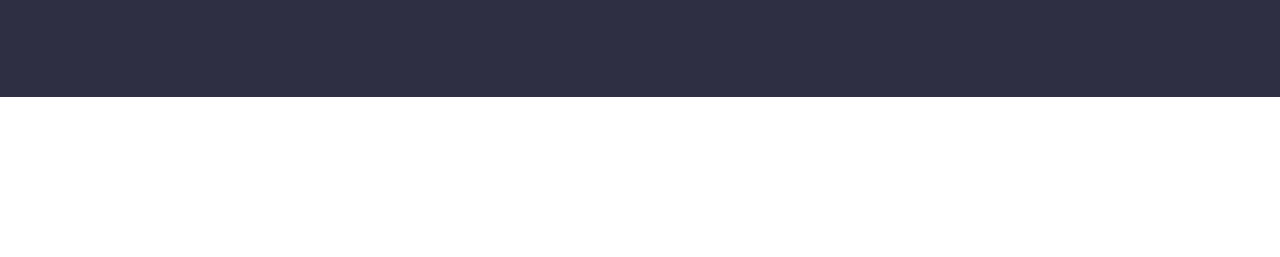
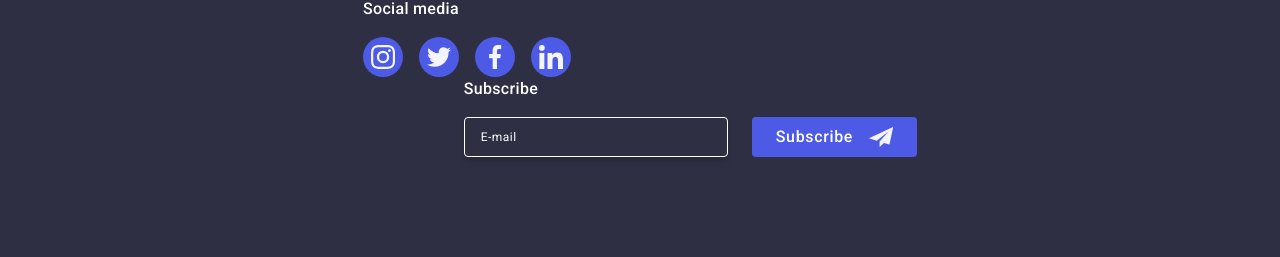
Before and after one commit to lana150/goit-markup-hw-06, a plain HTML site: page index.html in a window 1280 px wide. Shown: the part 3400-3657 px from the top of the page. Before the commit the page ends 3497 px from the top, so only its background shows below. Drawn offline with nearby package versions, Linux system fonts and the light colour scheme.

Commit message:
added changes

```diff
--- a/css/styles.css
+++ b/css/styles.css
@@ -1053,7 +1053,8 @@ svg {
     flex-wrap: wrap;
     align-items: baseline;
     gap: 72px 24px;
-    padding-left: 108px;
+    /*padding-left: 108px;*/
+    width: 584px;
   }
 
   .footer-form {
```
